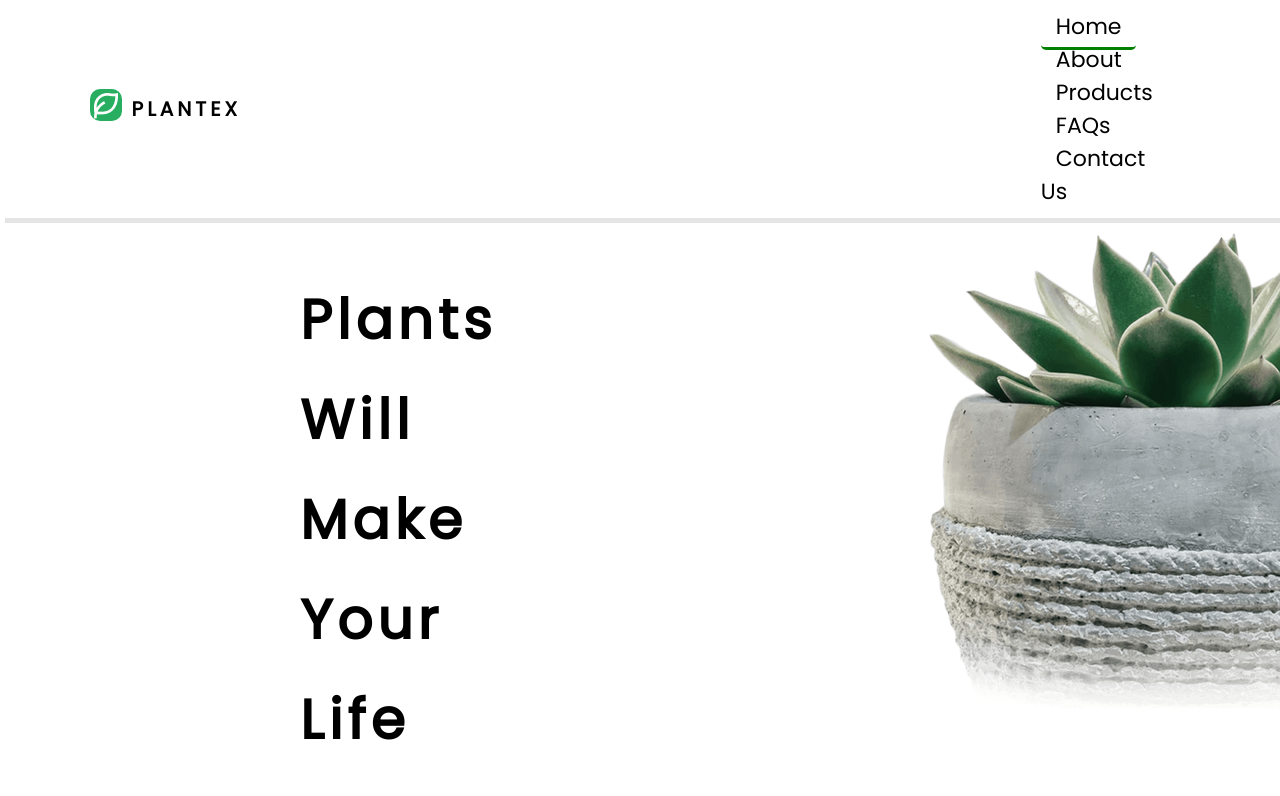
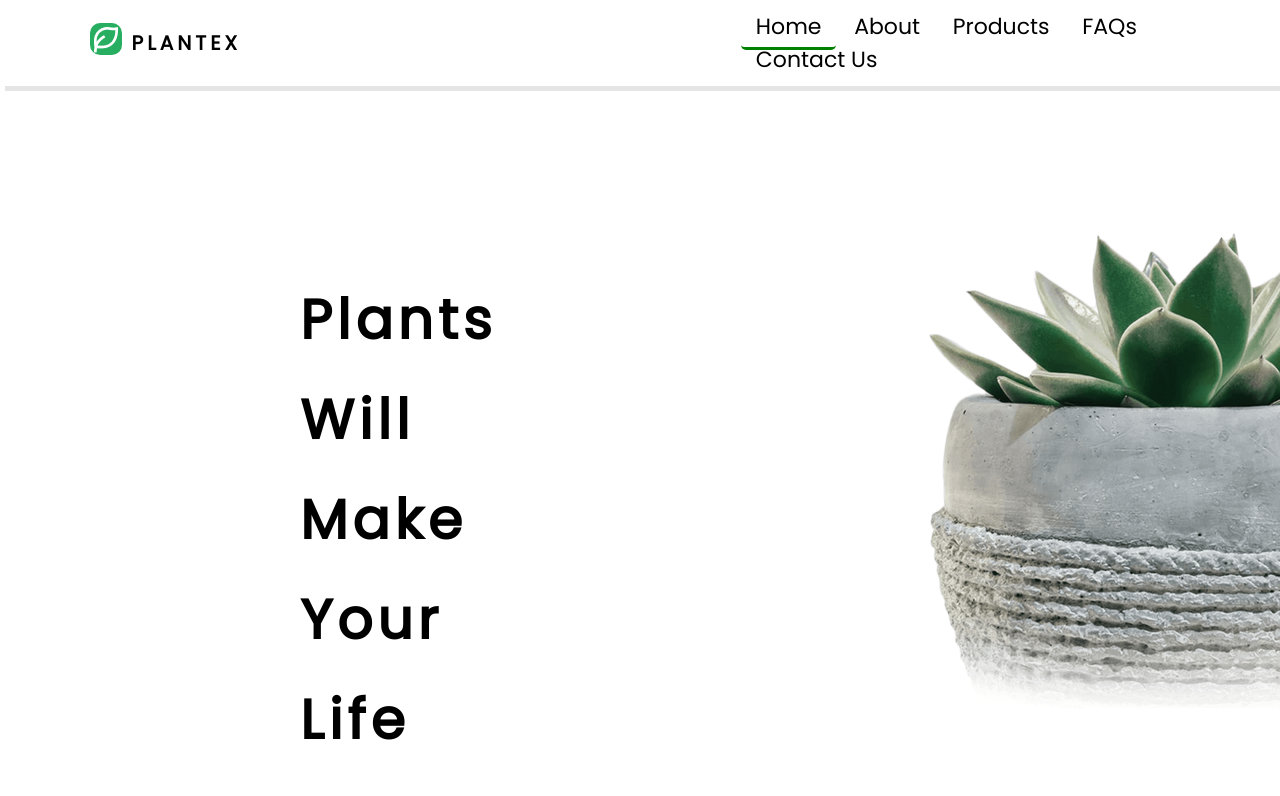
Before and after one commit to Dev-Jathu/PLANTEX, a plain HTML site: page index.html in a window 1280 px wide. Shown: the top 796 px of the page. Drawn offline with Linux system fonts and the light colour scheme.

Commit message:
navbar change 3rd time

```diff
--- a/style.css
+++ b/style.css
@@ -101,7 +101,7 @@ h1:hover{
     color: black;
 }
 header .navbarcopy {
-    margin-left: 800px;
+    margin-left: 500px;
     width:100%;
 }
 @media(min-width:600px){
```
